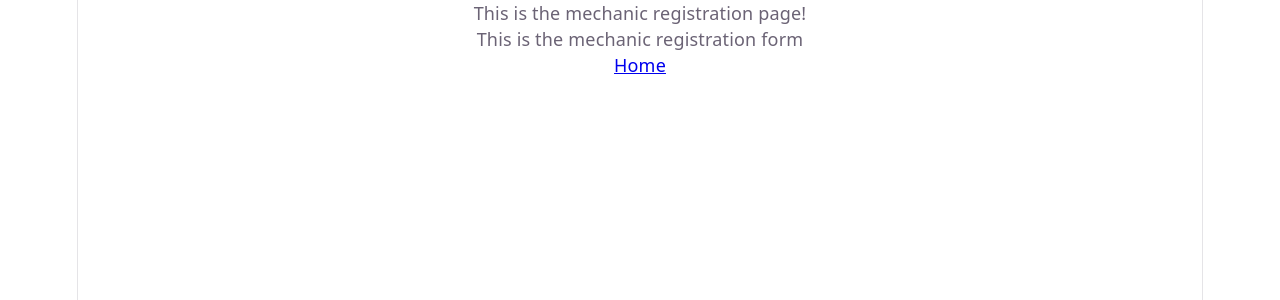
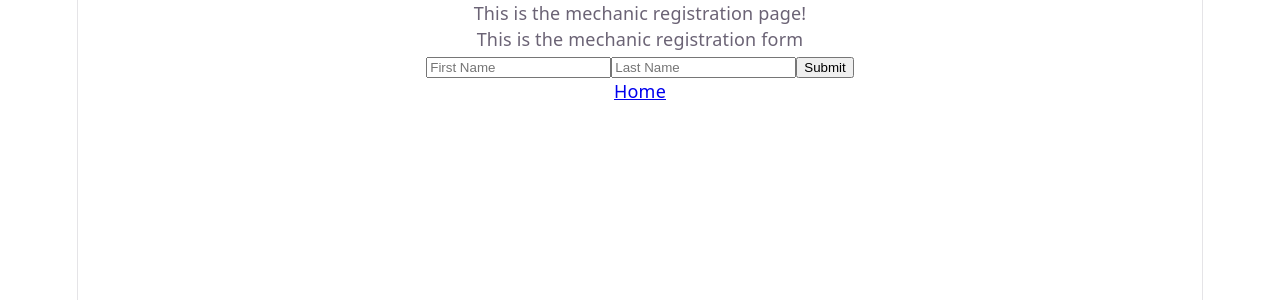
Before and after one commit to jakevergara97-hub/mechanicko_two, a React (Vite) app: page /mechanicsignup in a window 1280 px wide. Shown: the top 300 px of the page. Built offline with nearby package versions, Linux system fonts and the light colour scheme.

Commit message:
Can now get mechanics first name and last name through the registration form.

```diff
--- a/src/components/mechanic_registration/MechanicRegistrationForm.jsx
+++ b/src/components/mechanic_registration/MechanicRegistrationForm.jsx
@@ -1,9 +1,62 @@
 import { useState, useEffect, useRef } from "react";
 
 export function MechanicRegistrationForm() {
+    const [firstName, setFirstName] = useState("");
+    const [lastName, setLastName] = useState("");
+    const [touchedFirstName, setTouchedFirstName] = useState(false);
+    const [touchedLastName, setTouchedLastName] = useState(false);
+    const firstNameRef = useRef("");
+    const lastNameRef = useRef("");
+
+    function handleSubmit(e) {
+        e.preventDefault();
+        if(firstNameRef.current.value === "" || lastNameRef.current.value === "") {
+            return;
+        }
+        document.activeElement.blur();
+        console.log(firstNameRef.current.value);
+        console.log(lastNameRef.current.value);
+
+        firstNameRef.current.value = "";
+        setTouchedFirstName(false);
+        setFirstName("");
+
+        lastNameRef.current.value = "";
+        setTouchedLastName(false);
+        setLastName("");
+    }
+
+
     return (
-        <>
+        <div>
             <p>This is the mechanic registration form</p>
-        </>
+            <form onSubmit={handleSubmit}>
+                <input
+                    type="text"
+                    value={firstName}
+                    ref={firstNameRef}
+                    onChange={(e) => setFirstName(e.target.value)}
+                    onBlur={() => setTouchedFirstName(true)}
+                    placeholder="First Name"
+                />
+                {touchedFirstName && firstName === "" &&
+                    (<p>Please enter your first name</p>)
+                }
+
+                <input
+                    type="text"
+                    value={lastName}
+                    ref={lastNameRef}
+                    onChange={(e) => setLastName(e.target.value)}
+                    onBlur={() => setTouchedLastName(true)}
+                    placeholder="Last Name"
+                />
+                {touchedLastName && lastName === "" &&
+                    (<p>Please enter your last name</p>)
+                }
+
+                <button type="Submit">Submit</button>
+            </form>
+        </div>
     );
 }
```
Also changed, not shown: 1 other file (tests, documents, lock files or other folders).
